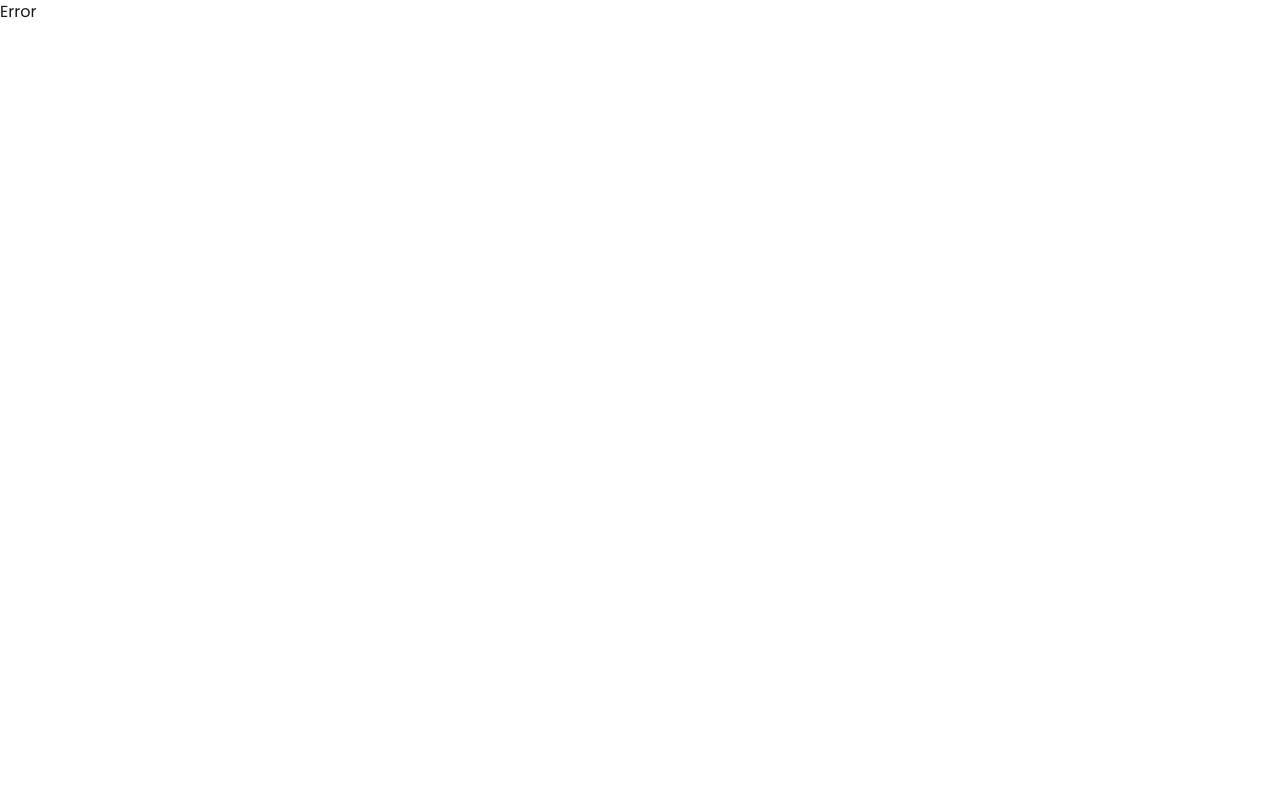
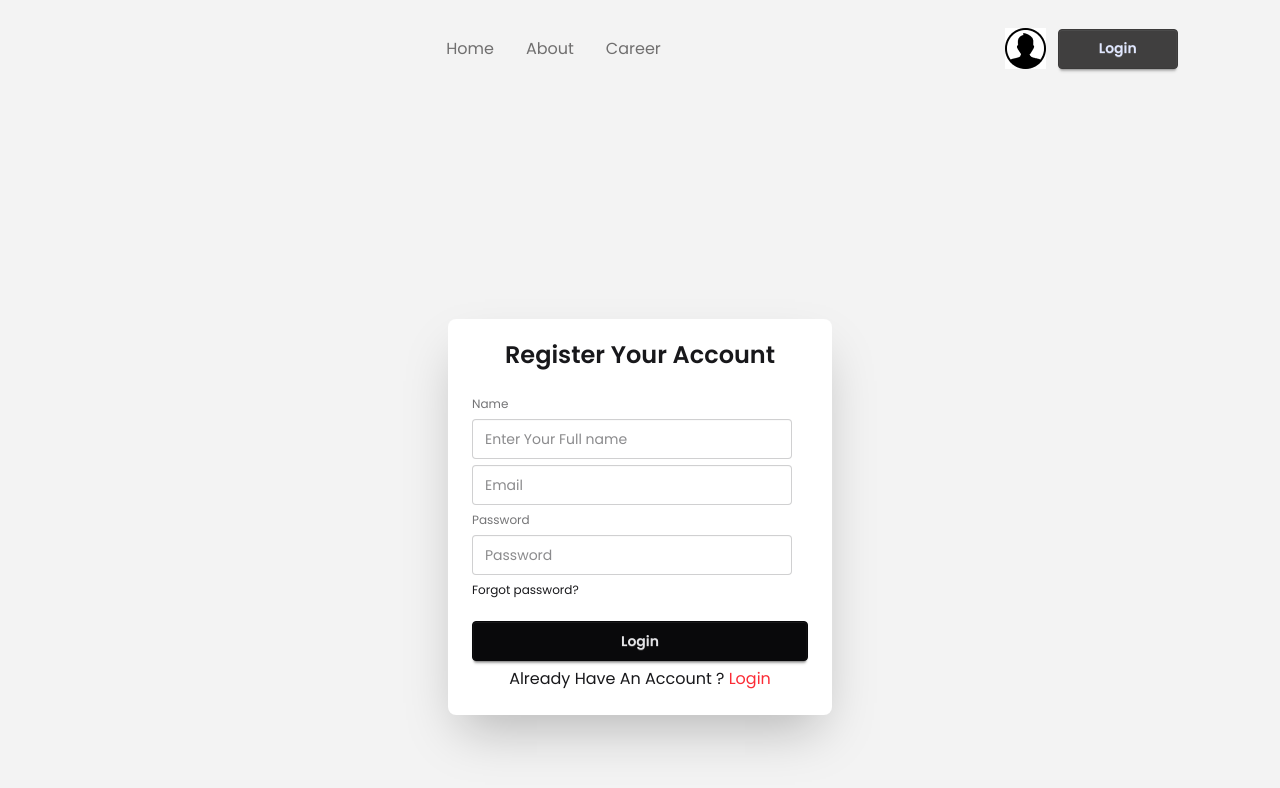
Before and after one commit to miltonahmed/dragon-news-web, a React (Vite) app: page /auth/register in a window 1280 px wide. Before the commit this address had no page. Shown: the top 788 px of the page. Built offline with nearby package versions, Linux system fonts and the light colour scheme.

Commit message:
Implement login and resgister page

```diff
--- /dev/null
+++ b/src/Components/Authentication/Login.jsx
@@ -0,0 +1,8 @@
+
+const Login = () => {
+  return (
+    <div>Login</div>
+  )
+}
+
+export default Login
--- /dev/null
+++ b/src/Components/Authentication/Registration.jsx
@@ -0,0 +1,8 @@
+
+const Registration = () => {
+  return (
+    <div>Registration</div>
+  )
+}
+
+export default Registration
--- a/src/Components/Header/LatestNews.jsx
+++ b/src/Components/Header/LatestNews.jsx
@@ -2,7 +2,7 @@ import Marquee from "react-fast-marquee";
 
 const LatestNews = () => {
   return (
-    <div className="flex items-center gap-5 bg-base-200 p-3 w-11/12 mx-auto px-4">
+    <div className="flex items-center gap-5 bg-base-200 p-3 w-11/12 mx-auto px-4 py-3">
       <p className="text-base-100 bg-secondary px-3 py-2 ">LatestNews</p>
       <Marquee className="" pauseOnHover={true} speed={60}>
         <p className="font-semibold text-lg text-primary">
--- a/src/Components/Header/Navbar.jsx
+++ b/src/Components/Header/Navbar.jsx
@@ -1,4 +1,4 @@
-import { NavLink } from 'react-router';
+import { Link, NavLink } from 'react-router';
 import user from '../../assets/user.png';
 
 const Navbar = () => {
@@ -9,7 +9,7 @@ const Navbar = () => {
   ];
 
   return (
-    <nav className='max-w-11/12 mx-auto flex justify-between items-center'>
+    <nav className="max-w-11/12 mx-auto flex justify-between items-center py-3">
       <div className=""></div>
       <ul className="lg:flex justify-center gap-8 hidden">
         {navItems.map(item => (
@@ -29,7 +29,9 @@ const Navbar = () => {
       </ul>
       <div className="flex items-center gap-3">
         <img src={user} />
-          <button className="btn btn-primary px-10">Login</button>
+        <Link to="/auth/login" className="btn btn-primary px-10">
+          Login
+        </Link>
       </div>
     </nav>
   );
--- /dev/null
+++ b/src/Layouts/AuthLayout.jsx
@@ -0,0 +1,17 @@
+import { Outlet } from 'react-router';
+import Navbar from '../Components/Header/Navbar';
+
+const AuthLayout = () => {
+  return (
+    <div className="bg-base-200 min-h-screen">
+      <header className="w-11/12 mx-auto py-4">
+        <Navbar />
+      </header>
+      <main className='w-11/12 mx-auto py-5'>
+        <Outlet></Outlet>
+      </main>
+    </div>
+  );
+};
+
+export default AuthLayout;
--- a/src/Layouts/Root.jsx
+++ b/src/Layouts/Root.jsx
@@ -6,9 +6,9 @@ import RightAside from '../Components/Home/RightAside/RightAside';
 const Root = () => {
   return (
     <div>
-      <header>
+      <Header>
         <Header />
-      </header>
+      </Header>
       <main className='max-w-11/12 mx-auto grid grid-cols-12'>
         <aside className='col-span-3 sticky top-0 h-fit'>
           <LeftAside></LeftAside>
--- /dev/null
+++ b/src/Pages/Login.jsx
@@ -0,0 +1,35 @@
+import { Link } from "react-router";
+
+const Login = () => {
+  return (
+    <div className="hero bg-base-200 min-h-screen flex justify-center">
+      <div className="card bg-base-100 w-full max-w-sm shrink-0 shadow-2xl">
+        <h1 className="text-2xl text-center mt-5 font-semibold">
+          Login Your Account
+        </h1>
+        <div className="card-body py-5 ">
+          <from>
+            <fieldset className="fieldset">
+              <label className="label">Email</label>
+              <input type="email" className="input" placeholder="Email" />
+              <label className="label">Password</label>
+              <input type="password" className="input" placeholder="Password" />
+              <div>
+                <a className="link link-hover">Forgot password?</a>
+              </div>
+              <button className="btn btn-neutral mt-4">Login</button>
+              <p className="font-normal text-base text-center">
+                Don't Have An Account ?{' '}
+                <Link to="/auth/register" className="text-red-500">
+                  Register
+                </Link>{' '}
+              </p>
+            </fieldset>
+          </from>
+        </div>
+      </div>
+    </div>
+  );
+};
+
+export default Login;
--- /dev/null
+++ b/src/Pages/Register.jsx
@@ -0,0 +1,36 @@
+import { Link } from "react-router";
+
+const Register = () => {
+  return (
+    <div className="hero bg-base-200 min-h-screen flex justify-center">
+      <div className="card bg-base-100 w-full max-w-sm shrink-0 shadow-2xl">
+        <h1 className="text-2xl text-center mt-5 font-semibold">
+          Register Your Account
+        </h1>
+        <div className="card-body py-5 ">
+          <from>
+            <fieldset className="fieldset">
+              <label className="label">Name</label>
+              <input type="text" className="input" placeholder="Enter Your Full name" />
+              <input type="email" className="input" placeholder="Email" />
+              <label className="label">Password</label>
+              <input type="password" className="input" placeholder="Password" />
+              <div>
+                <a className="link link-hover">Forgot password?</a>
+              </div>
+              <button className="btn btn-neutral mt-4">Login</button>
+              <p className="font-normal text-base text-center">
+               Already Have An Account ?{' '}
+                <Link to="/auth/login" className="text-red-500">
+                  Login
+                </Link>{' '}
+              </p>
+            </fieldset>
+          </from>
+        </div>
+      </div>
+    </div>
+  );
+}
+
+export default Register
--- a/src/Routes/Routes.jsx
+++ b/src/Routes/Routes.jsx
@@ -1,39 +1,50 @@
 import { createBrowserRouter } from 'react-router';
+import AuthLayout from '../Layouts/AuthLayout';
 import Root from '../Layouts/Root';
 import About from '../Pages/About';
 import Career from '../Pages/Career';
 import CategoriesNews from '../Pages/CategoriesNews';
 import Error from '../Pages/Error';
 import Home from '../Pages/Home';
+import Login from '../Pages/Login';
+import Register from '../Pages/Register';
 
 export const router = createBrowserRouter([
   {
     path: '/',
-    Component: Root,
+    element: <Root />,
     errorElement: <Error />,
     children: [
       {
-        index: true,
-        path: '/',
-        Component: Home,
+        index: 'true',
+        element: <Home />,
       },
       {
-        index: true,
-        path: '/home',
-        Component: Home,
+        path: 'about',
+        element: <About />,
       },
       {
-        path: '/about',
-        Component: About,
+        path: 'career',
+        element: <Career />,
       },
       {
-        path: '/career',
-        Component: Career,
+        path: 'category/:id',
+        element: <CategoriesNews />,
+        loader: () => fetch('/news.json'),
+      },
+    ],
+  },
+  {
+    path: '/auth',
+    element: <AuthLayout />,
+    children: [
+      {
+        path: 'login',
+        element: <Login />,
       },
       {
-        path: '/category/:id',
-        Component: CategoriesNews,
-        loader:()=> fetch('/news.json'),
+        path: 'register',
+        element: <Register />,
       },
     ],
   },
```
Lines whose indentation alone changed are shown as unchanged.
